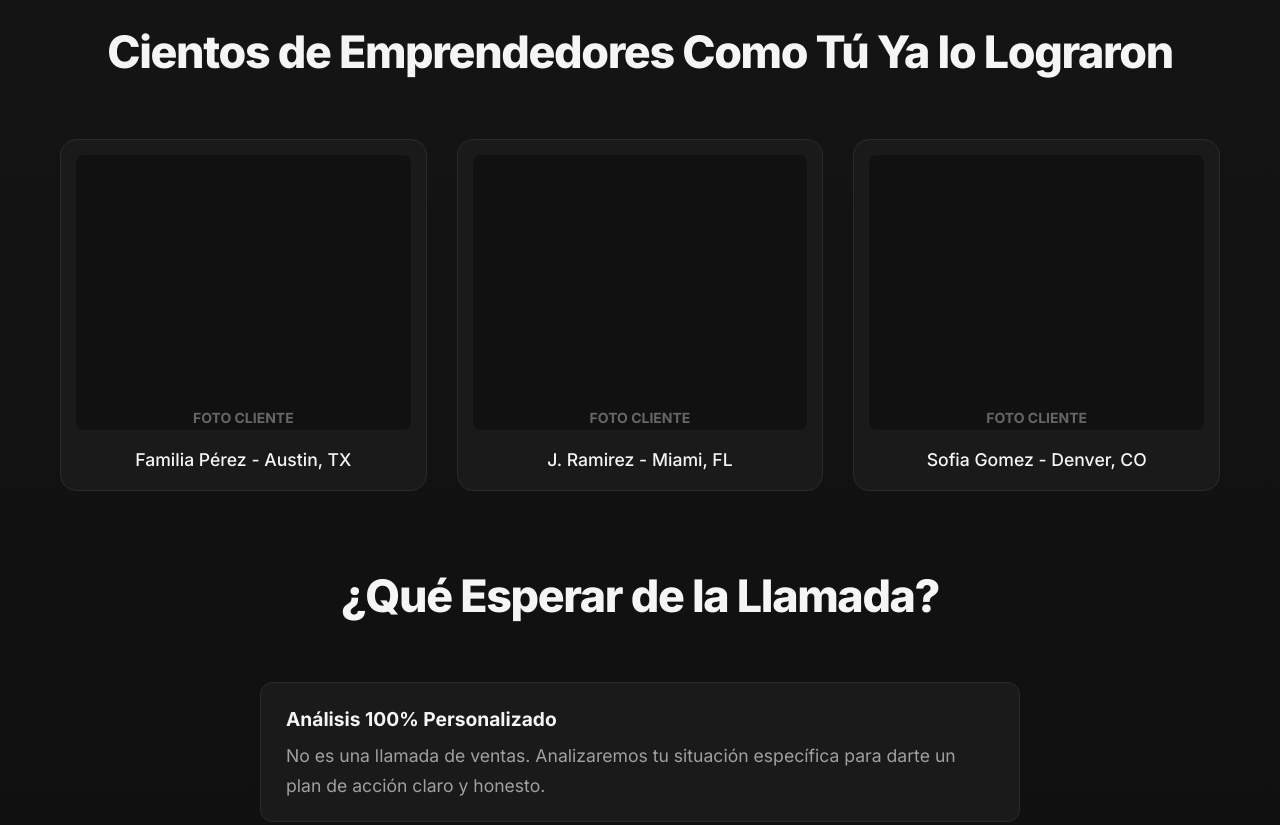
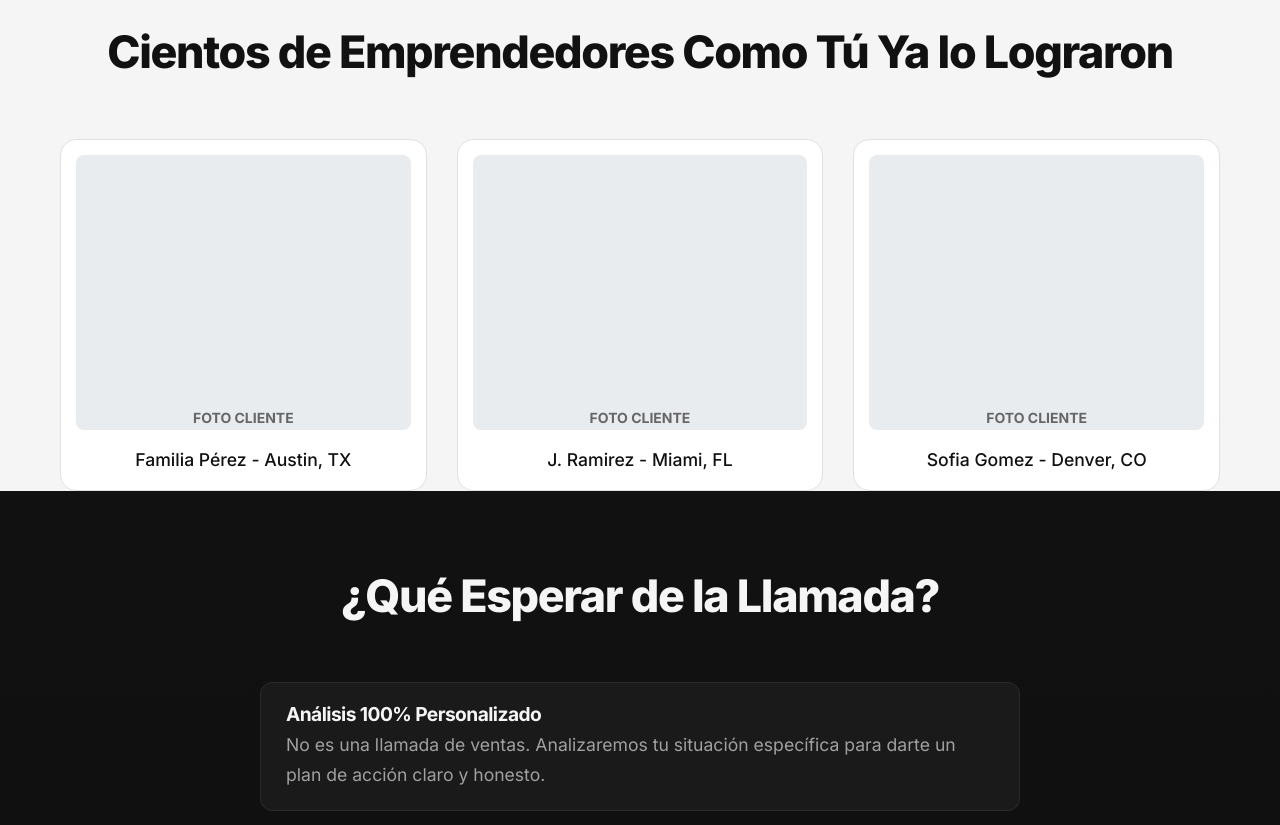
Before and after one commit to helmutcalderon/test2, a plain HTML site: page index.html in a window 1280 px wide. Shown: the part 1620-2445 px from the top of the page. Drawn offline with Linux system fonts and the light colour scheme; a script that the page names is missing.

Commit message:
Update index.html

```diff
--- a/index.html
+++ b/index.html
@@ -13,12 +13,16 @@
     <style>
       :root {
         --bg-dark-gradient: linear-gradient(to bottom, #1c1c1c, #0d0d0d);
+        --bg-light: #f5f5f5; /* Added */
         --bg-card-dark: #1a1a1a;
-        --bg-card-light: #ffffff; /* Added for the new card */
+        --bg-card-light: #ffffff;
+        --text-dark: #111111; /* Added */
         --text-light: #f5f5f5;
         --text-medium-dark: #a0a0a0;
+        --text-medium-light: #555555; /* Added */
         --accent-green: #ca1616;
         --border-color-dark: #2a2a2a;
+        --border-color-light: #e0e0e0; /* Added */
         --font-main: "Inter", -apple-system, BlinkMacSystemFont, "Segoe UI",
           Roboto, Helvetica, Arial, sans-serif;
       }
@@ -49,7 +53,9 @@
       .highlight {
         color: var(--accent-green);
       }
-      h1, h2 {
+      h1,
+      h2,
+      h3 {
         color: var(--text-light);
         font-weight: 800;
         line-height: 1.15;
@@ -60,6 +66,12 @@
       }
       h2 {
         font-size: clamp(2rem, 4vw, 2.8rem);
+      }
+      h3 {
+        color: var(--text-light);
+        font-size: 1.2rem;
+        font-weight: 700;
+        margin-bottom: 5px;
       }
       p {
         font-size: 1.1rem;
@@ -91,13 +103,42 @@
         max-width: 1024px;
         margin: 0 auto;
       }
-
       .calendly-card {
-        background-color: var(--bg-card-light); /* CHANGED: From dark to light */
+        background-color: var(
+          --bg-card-light
+        ); /* CHANGED: From dark to light */
         border: 1px solid var(--border-color-dark);
         border-radius: 16px;
         padding: 2px; /* Adjusted padding for a tighter look */
         overflow: hidden;
+      }
+
+      /* --- NEW: Light Section Theme --- */
+      .section-light {
+        background-color: var(--bg-light);
+        color: var(--text-medium-light);
+      }
+      .section-light h1,
+      .section-light h2,
+      .section-light h3,
+      .section-light strong {
+        color: var(--text-dark);
+      }
+      .section-light .highlight {
+        background-color: var(--accent-green);
+        color: #ffffff;
+        padding: 0.1em 0.4em;
+        border-radius: 6px;
+      }
+      .section-light .photo-card {
+        background-color: var(--bg-card-light);
+        border: 1px solid var(--border-color-light);
+      }
+      .section-light .photo-card .caption {
+        color: var(--text-dark); /* Make caption text dark */
+      }
+      .section-light .photo-placeholder {
+        background-color: #e9ecef; /* Lighter placeholder background */
       }
 
       /* Social Proof Section */
@@ -151,12 +192,6 @@
         border-radius: 12px;
         padding: 20px 25px;
       }
-      .objection-item h3 {
-        color: var(--text-light);
-        font-size: 1.2rem;
-        font-weight: 700;
-        margin-bottom: 5px;
-      }
 
       /* Footer */
       .legal-footer {
@@ -180,7 +215,9 @@
       }
 
       @media (max-width: 768px) {
-        .section-content-wrapper, .social-proof-section, .objections-section {
+        .section-content-wrapper,
+        .social-proof-section,
+        .objections-section {
           padding-top: 60px;
           padding-bottom: 60px;
         }
@@ -196,7 +233,9 @@
       }
 
       @media (max-width: 480px) {
-        .section-content-wrapper, .social-proof-section, .objections-section {
+        .section-content-wrapper,
+        .social-proof-section,
+        .objections-section {
           padding: 40px 0;
         }
         h1 {
@@ -224,13 +263,18 @@
                 </p>
               </div>
 
-              <!-- Calendly Embed Container -->
               <div class="calendly-container">
                 <div class="calendly-card">
-                  <!-- Principio del widget integrado de Calendly -->
-                  <div class="calendly-inline-widget" data-url="https://calendly.com/helmutcalderon/schedule?primary_color=ca1616" style="min-width:320px;height:1250px;"></div>
-                  <script type="text/javascript" src="https://assets.calendly.com/assets/external/widget.js" async></script>
-                  <!-- Final del widget integrado de Calendly -->
+                  <div
+                    class="calendly-inline-widget"
+                    data-url="https://calendly.com/helmutcalderon/schedule?primary_color=ca1616"
+                    style="min-width: 320px; height: 1250px"
+                  ></div>
+                  <script
+                    type="text/javascript"
+                    src="https://assets.calendly.com/assets/external/widget.js"
+                    async
+                  ></script>
                   </div>
               </div>
             </div>
@@ -238,7 +282,7 @@
         </div>
       </section>
 
-      <section class="social-proof-section">
+      <section class="section-light social-proof-section">
         <div class="container">
           <div class="section-header">
             <h2>Cientos de Emprendedores Como Tú Ya lo Lograron</h2>
@@ -261,27 +305,35 @@
       </section>
 
       <section class="objections-section">
-        <div class="container" style="max-width: 800px;">
+        <div class="container" style="max-width: 800px">
           <div class="section-header">
             <h2>¿Qué Esperar de la Llamada?</h2>
           </div>
           <div class="objections-list">
             <div class="objection-item">
               <h3>Análisis 100% Personalizado</h3>
-                    <p>No es una llamada de ventas. Analizaremos tu situación específica para darte un plan de acción claro y honesto.</p>
+              <p>
+                No es una llamada de ventas. Analizaremos tu situación
+                específica para darte un plan de acción claro y honesto.
+              </p>
             </div>
             <div class="objection-item">
               <h3>Cero Compromiso y Cero Presión</h3>
-                    <p>El objetivo es darte claridad. Si nuestro sistema no es para ti, te lo diremos y te orientaremos en la dirección correcta.</p>
+              <p>
+                El objetivo es darte claridad. Si nuestro sistema no es para ti,
+                te lo diremos y te orientaremos en la dirección correcta.
+              </p>
             </div>
             <div class="objection-item">
               <h3>Totalmente Confidencial</h3>
-                    <p>Tu información financiera y personal está segura. La llamada es privada y protegida.</p>
+              <p>
+                Tu información financiera y personal está segura. La llamada es
+                privada y protegida.
+              </p>
             </div>
           </div>
         </div>
       </section>
-
     </main>
 
     <footer class="legal-footer">
@@ -292,7 +344,8 @@
           Licencias en CA, CO, FL, MN, NC, ND, WI y TX.
         </p>
         <p>
-            Para más detalles sobre licencias y divulgaciones, visita nuestra página principal.
+          Para más detalles sobre licencias y divulgaciones, visita nuestra
+          página principal.
         </p>
       </div>
     </footer>
```
Lines whose indentation alone changed are shown as unchanged.
